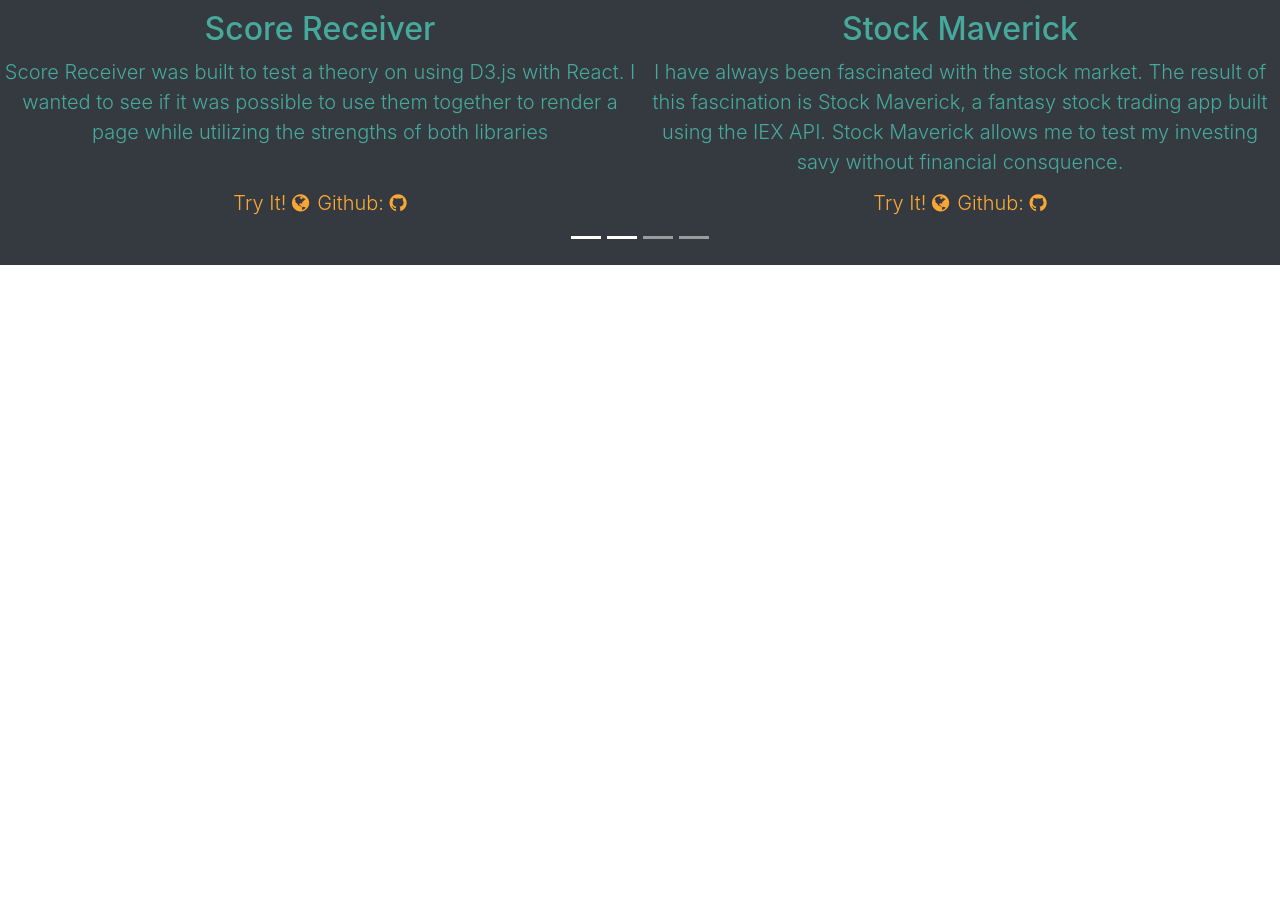
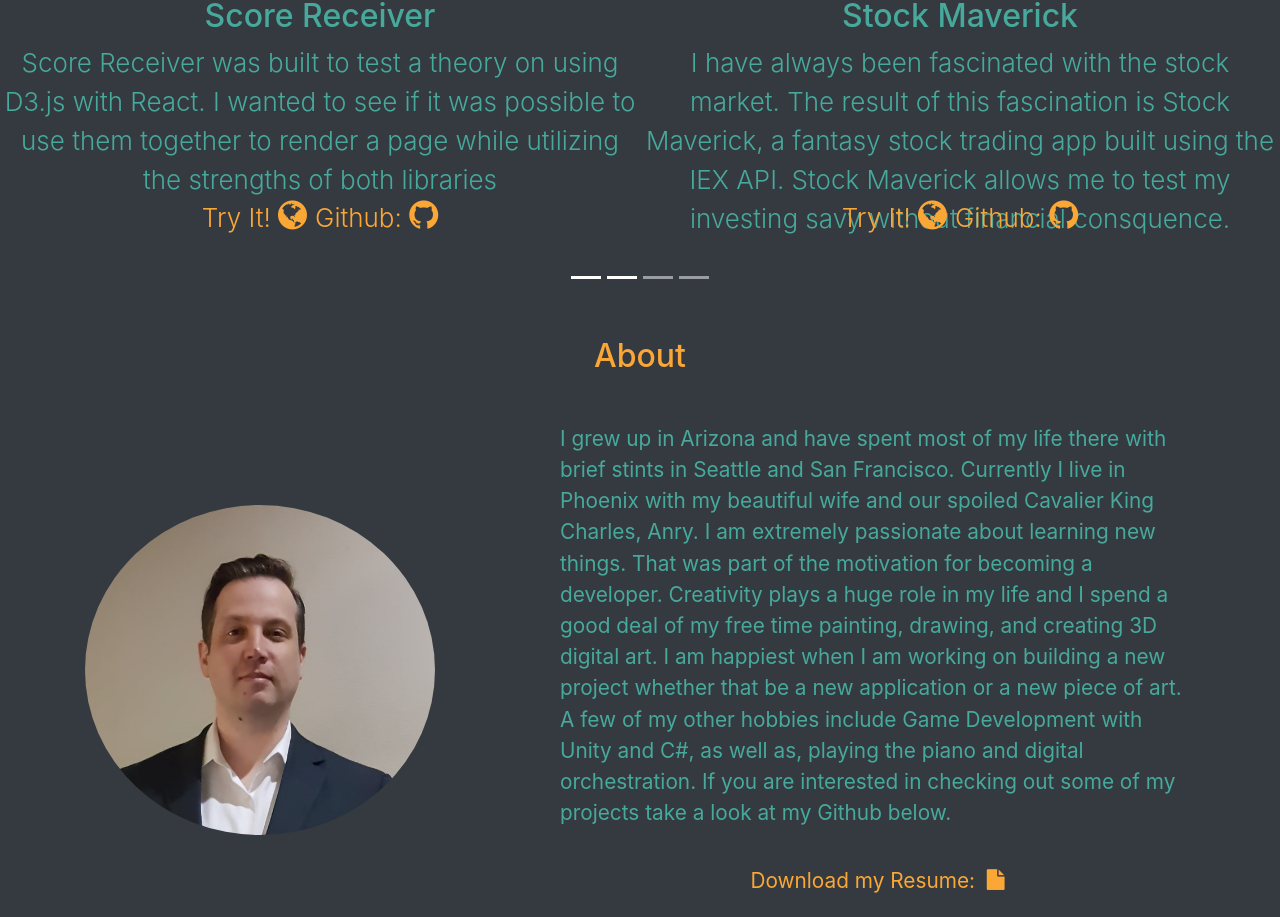
Before and after one commit to Rmckays/newWebsiteAngular, an Angular app: page / in a window 1280 px wide. Shown: the part 1470-2387 px from the top of the page. Before the commit the page ends 1735 px from the top, so only its background shows below. Built offline with nearby package versions, Linux system fonts and the light colour scheme.

Commit message:
Add about component.

```diff
--- /dev/null
+++ b/src/app/about/about.component.html
@@ -0,0 +1,31 @@
+<div class="bg-dark mt-3">
+  <div class="container h-100">
+    <h2 class="text-orange col-12 m-auto pt-3" id="about">About</h2>
+    <div class="row mt-3 d-flex align-items-center justify-content-between h-100">
+      <div class="col-md-4 photo">
+        <img src="assets/images/Profphoto.jpg" class="img-fluid photo py-1" alt="">
+      </div>
+      <div class="col-md-1"></div>
+      <div class="col-md-7 d-flex flex-column align-items-center text-about">
+        <p class="text-teal">I grew up in Arizona and have spent most of my life there with
+          brief stints in Seattle and San Francisco. Currently I live in
+          Phoenix with my beautiful wife and our spoiled Cavalier King
+          Charles, Anry. I am extremely passionate about learning new
+          things. That was part of the motivation for becoming a
+          developer. Creativity plays a huge role in my life and I spend
+          a good deal of my free time painting, drawing, and creating 3D
+          digital art. I am happiest when I am working on building a new
+          project whether that be a new application or a new piece of
+          art. A few of my other hobbies include Game Development with
+          Unity and C#, as well as, playing the piano and digital
+          orchestration. If you are interested in checking out some of
+          my projects take a look at my Github below.
+        </p>
+        <a class="text-orange d-flex align-items-center" href='http://localhost:4200/assets/resume/RSimmonsResume.pdf'>
+          <span>Download my Resume: &nbsp;</span>
+          <i class="fa fa-file"></i>
+        </a>
+      </div>
+    </div>
+  </div>
+</div>
--- /dev/null
+++ b/src/app/about/about.component.scss
@@ -0,0 +1,29 @@
+$primary: #47A99C;
+$accent: #FBA736;
+
+.text-orange {
+  color: $accent;
+  text-align: center;
+  padding: 1em 0 1em 0;
+}
+
+.text-about {
+  font-size: 1.3em;
+}
+
+.photo {
+  border-radius: 50%;
+}
+
+.text-teal {
+  color: $primary;
+}
+
+@media screen and (max-width: 600px) {
+
+  .text-about {
+    margin-top: 2em;
+    text-align: center;
+    font-size: 1em;
+  }
+}
--- /dev/null
+++ b/src/app/about/about.component.ts
@@ -0,0 +1,15 @@
+import { Component, OnInit } from '@angular/core';
+
+@Component({
+  selector: 'app-about',
+  templateUrl: './about.component.html',
+  styleUrls: ['./about.component.scss']
+})
+export class AboutComponent implements OnInit {
+
+  constructor() { }
+
+  ngOnInit(): void {
+  }
+
+}
--- a/src/app/app.component.html
+++ b/src/app/app.component.html
@@ -4,4 +4,5 @@
   <app-showcase></app-showcase>
   <app-skills></app-skills>
   <app-portfolio></app-portfolio>
+  <app-about></app-about>
 </div>
--- a/src/app/app.module.ts
+++ b/src/app/app.module.ts
@@ -9,6 +9,7 @@ import {CollapseModule} from "ngx-bootstrap/collapse";
 import { ShowcaseComponent } from './showcase/showcase.component';
 import { SkillsComponent } from './skills/skills.component';
 import { PortfolioComponent } from './portfolio/portfolio.component';
+import { AboutComponent } from './about/about.component';
 
 
 @NgModule({
@@ -18,6 +19,7 @@ import { PortfolioComponent } from './portfolio/portfolio.component';
     ShowcaseComponent,
     SkillsComponent,
     PortfolioComponent,
+    AboutComponent,
   ],
   imports: [
     BrowserModule,
--- a/src/app/portfolio/portfolio.component.html
+++ b/src/app/portfolio/portfolio.component.html
@@ -12,7 +12,7 @@
       <img [src]="slide.image" alt="image slide" class="img-fluid" style="display: block;">
       <div class="lead py-1 mt-2">
         <h2 class="text-teal">{{slide.title}}</h2>
-        <p class="text-teal p-height">{{slide.description}}</p>
+        <p class="text-teal p-height text-slide">{{slide.description}}</p>
         <div class="d-flex w-100 justify-content-center align-items-center">
           <a href="{{slide.website}}" class="text-orange px-1 ml-1">Try It!
             <i class="fa fa-globe text-orange"></i>
--- a/src/app/portfolio/portfolio.component.scss
+++ b/src/app/portfolio/portfolio.component.scss
@@ -9,6 +9,7 @@ $accent: #FBA736;
   color: $accent;
   text-align: center;
   padding: 1em 0 1em 0;
+  font-size: 1.3em;
 }
 
 .text-teal {
@@ -23,3 +24,17 @@ $accent: #FBA736;
   color: $primary;
   text-decoration: none;
 }
+
+.text-slide {
+  font-size: 1.3em;
+}
+
+@media screen and (max-width: 600px){
+  .text-slide {
+    font-size: 1em;
+  }
+
+  .text-orange {
+    font-size: 1em;
+  }
+}
```
Also changed, not shown: 1 other file (tests, documents, lock files or other folders).
